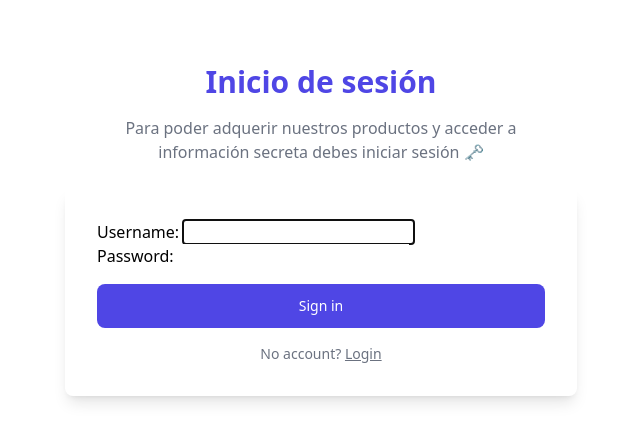
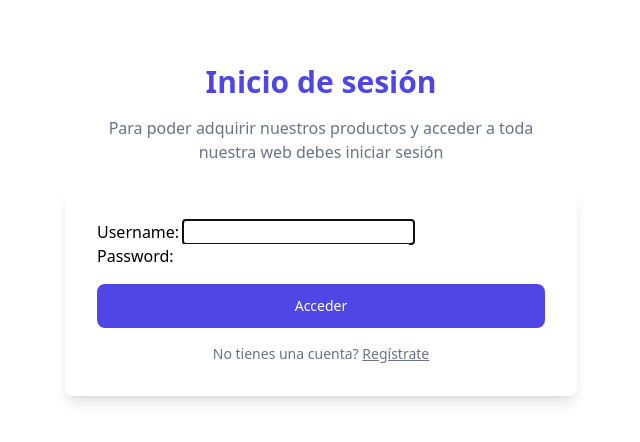
Before and after one commit to AdrianGerman/coffee-shop-django, a Django app: page /users/login/ in a window 1280 px wide. Shown: the part 60-502 px from the top of the page, without its empty margins (319-959 px from the left). Run offline with Django 5.2, Linux system fonts and the light colour scheme; some libraries are stand-ins or nearby versions.

Commit message:
login fixes in design

```diff
--- a/users/templates/users/login.html
+++ b/users/templates/users/login.html
@@ -1,28 +1,28 @@
-{% extends "base.html" %} {% load tailwind_filters %} {% block content %}
+{% extends "base.html" %}
+{% load tailwind_filters %}
+{% block content %}
 <div class="mx-auto max-w-screen-xl px-4 py-16 sm:px-6 lg:px-8">
     <div class="mx-auto max-w-lg">
-        <h1
-            class="text-center text-2xl font-bold text-indigo-600 sm:text-3xl">Inicio
-            de sesión</h1>
-
+        <h1 class="text-center text-2xl font-bold text-indigo-600 sm:text-3xl">
+            Inicio de sesión
+        </h1>
         <p class="mx-auto mt-4 max-w-md text-center text-gray-500">
-            Para poder adquerir nuestros productos y acceder a información
-            secreta debes iniciar sesión 🗝️
+            Para poder adquirir nuestros productos y acceder a toda nuestra web
+            debes iniciar sesión
         </p>
-
         <form action="#" method="post"
             class="mb-0 mt-6 space-y-4 rounded-lg p-4 shadow-lg sm:p-6 lg:p-8">
-            <div class="relative">{% csrf_token %} {{ form|crispy }}</div>
-
-            <button
-                type="submit"
+            <div class="relative">
+                {% csrf_token %}
+                {{ form|crispy }}
+            </div>
+            <button type="submit"
                 class="block w-full rounded-lg bg-indigo-600 px-5 py-3 text-sm font-medium text-white">
-                Sign in
+                Acceder
             </button>
-
             <p class="text-center text-sm text-gray-500">
-                No account?
-                <a class="underline" href="#">Login</a>
+                No tienes una cuenta?
+                <a class="underline" href="{% url 'register' %}">Regístrate</a>
             </p>
         </form>
     </div>
```
